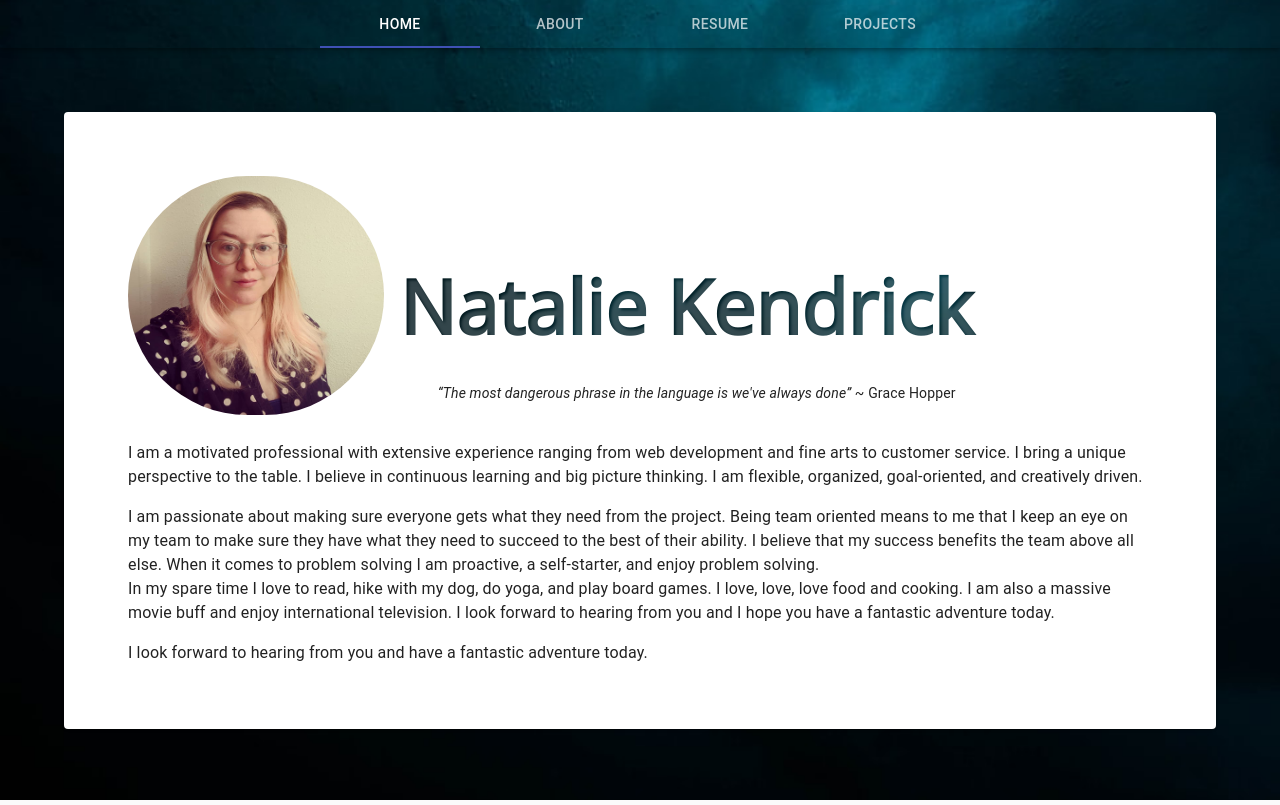
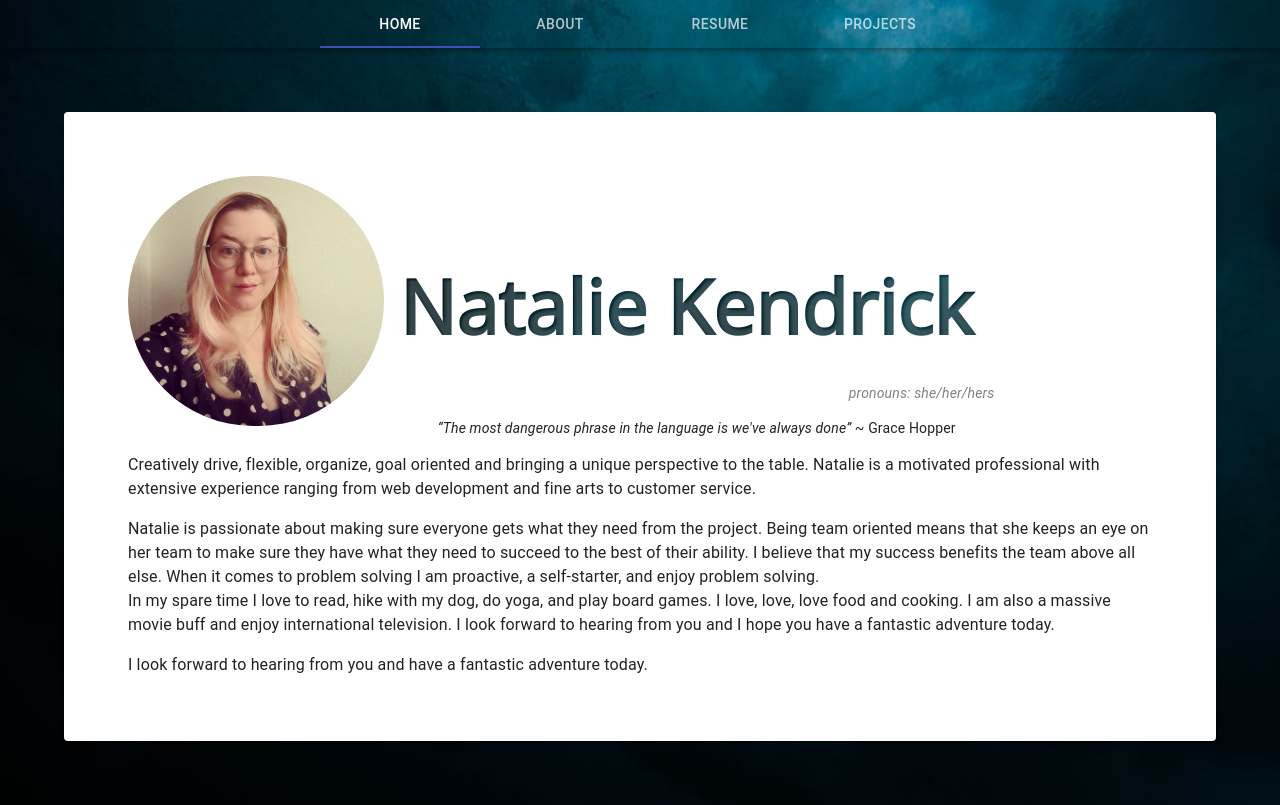
Before and after one commit to listenToRipley/nataliekendrick, a React (Create React App) app: page /about in a window 1280 px wide. Built offline with nearby package versions, Linux system fonts and the light colour scheme.

Commit message:
adjust the profile size for medium

```diff
--- a/src/Components/About.js
+++ b/src/Components/About.js
@@ -10,7 +10,7 @@ const About = () => {
     <Paper className="aboutPage">
     <Grid root spacing={2} className='aboutHeader' alignContent='space-evenly' noWrap='true'>
     <Grid container>
-    <Grid item xs={12} s={6} md={6} lg={3} spacing={2} alignItem='center'>
+    <Grid item xs={12} s={6} md={5} lg={3} spacing={2} alignItem='center'>
     <img
       className="profilePic"
       alt='Natalie Kendrick'
@@ -22,6 +22,9 @@ const About = () => {
      <p
     className='aboutName'
     >Natalie Kendrick</p>
+    <div className='pronouns'>
+      <em>pronouns: she/her/hers</em>
+    </div>
 
      <div className='aboutQuote'>
       <em>
@@ -31,9 +34,9 @@ const About = () => {
       </Grid>
 
     <Typography paragraph>
-    I am a motivated professional with extensive experience ranging from web development and fine arts to customer service. I bring a unique perspective to the table. I believe in continuous learning and big picture thinking. I am flexible, organized, goal-oriented, and creatively driven.
+    Creatively drive, flexible, organize, goal oriented and bringing a unique perspective to the table. Natalie is a motivated professional with extensive experience ranging from web development and fine arts to customer service.
     </Typography>
-    <Typography> I am passionate about making sure everyone gets what they need from the project. Being team oriented means to me that I keep an eye on my team to make sure they have what they need to succeed to the best of their ability. I believe that my success benefits the team above all else. When it comes to problem solving I am proactive, a self-starter, and enjoy problem solving.
+    <Typography> Natalie is passionate about making sure everyone gets what they need from the project. Being team oriented means that she keeps an eye on her team to make sure they have what they need to succeed to the best of their ability. I believe that my success benefits the team above all else. When it comes to problem solving I am proactive, a self-starter, and enjoy problem solving.
 </Typography>
     <Typography paragraph>
     In my spare time I love to read, hike with my dog, do yoga, and play board games. I love, love, love food and cooking. I am also a massive movie buff and enjoy international television. I look forward to hearing from you and I hope you have a fantastic adventure today.
--- a/src/Components/Components.css
+++ b/src/Components/Components.css
@@ -118,6 +118,14 @@ a:hover {
   -webkit-background-size: 2650px 1440px;
   -moz-background-clip: text;
   background-clip: text;
+}
+
+.pronouns {
+  color: grey;
+  justify-self: center;
+  align-self: center;
+  margin-left: 40%;
+  margin-bottom: 2%;
 }
 
 .aboutQuote {
```
